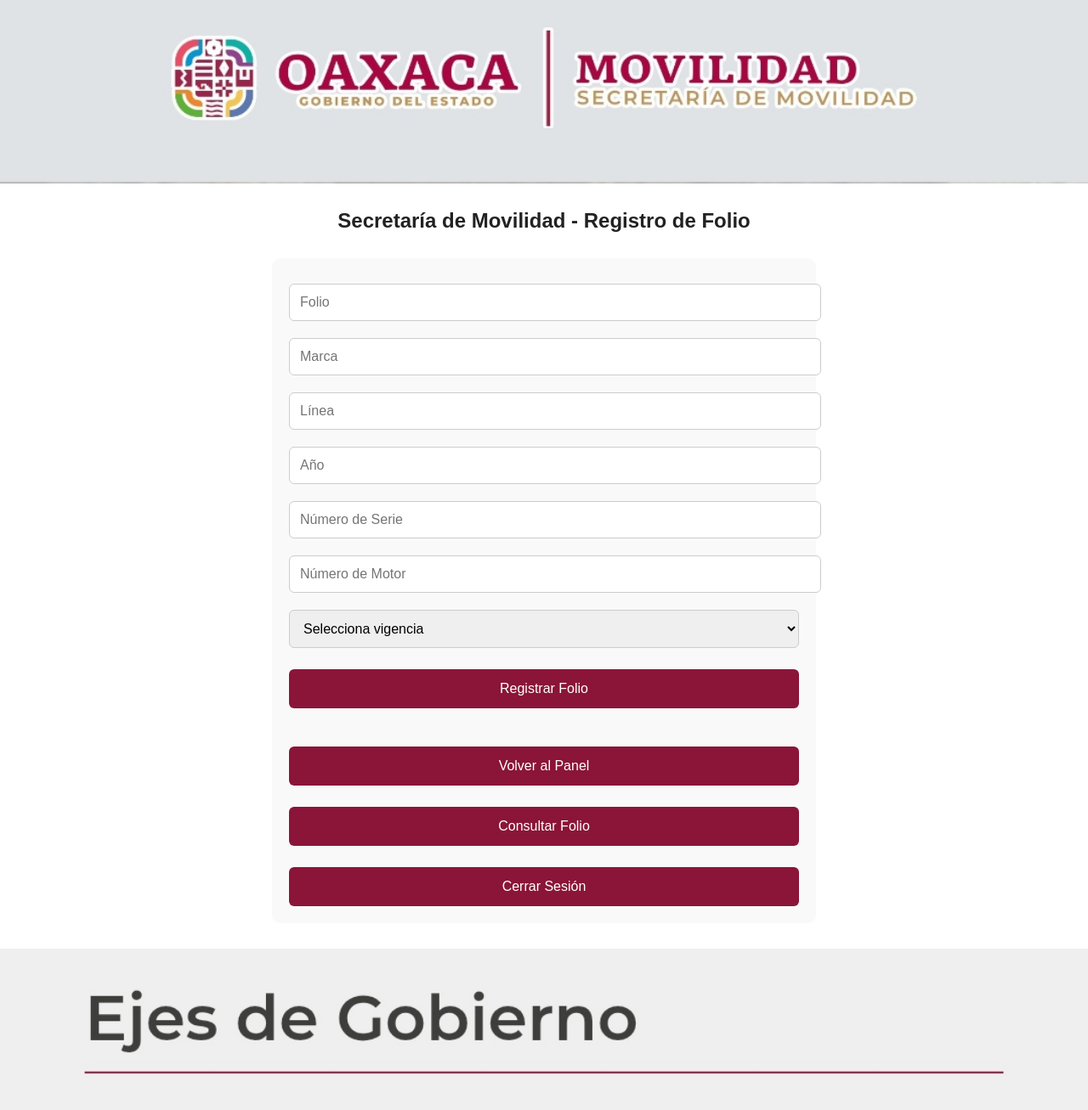
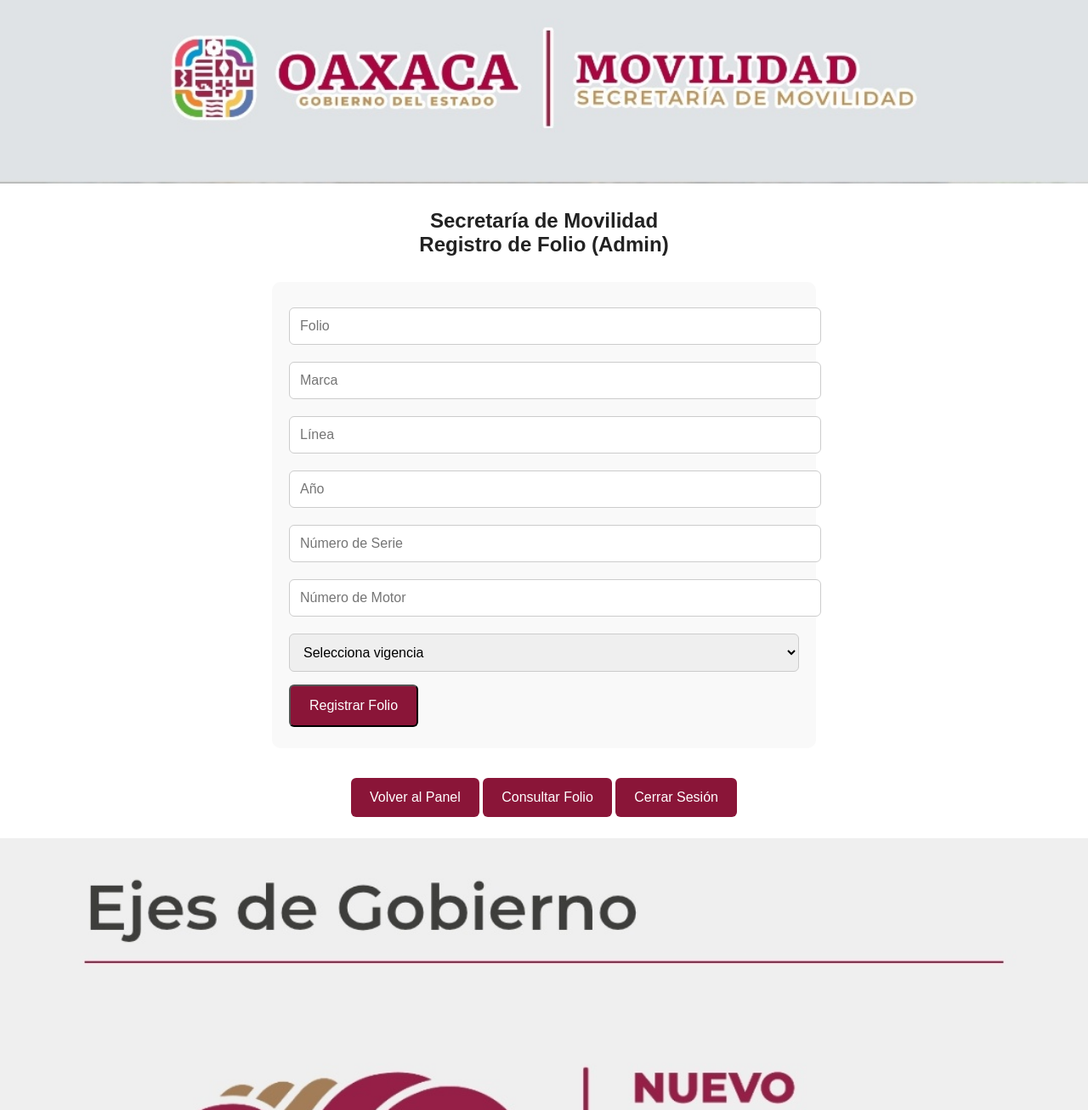
Before and after one commit to Gsr1989/Oaxaca, a Flask app: page /registro_admin in a window 1280 px wide. Shown: the part 1001-2308 px from the top of the page at 85% size. Run offline with Flask 3, Linux system fonts and the light colour scheme; the visitor is signed in with stand-in values (Sample User, id 1).

Commit message:
Update registro_admin.html

```diff
--- a/templates/registro_admin.html
+++ b/templates/registro_admin.html
@@ -2,7 +2,7 @@
 <html lang="es">
 <head>
     <meta charset="UTF-8">
-    <title>Registro de Folio (Admin)</title>
+    <title>Secretaría de Movilidad - Registro de Folio (Admin)</title>
     <meta name="viewport" content="width=device-width, initial-scale=1">
     <style>
         body {
@@ -11,12 +11,12 @@
             margin: 0;
             padding: 0;
         }
-
-        header img, .img-intermedia img, footer img {
+        header img,
+        .img-intermedia img,
+        footer img {
             width: 100%;
             display: block;
         }
-
         .titulo {
             text-align: center;
             font-size: 24px;
@@ -24,7 +24,6 @@
             font-weight: bold;
             color: #222;
         }
-
         .formulario {
             max-width: 600px;
             margin: 30px auto;
@@ -32,7 +31,6 @@
             border-radius: 10px;
             background-color: #f9f9f9;
         }
-
         input, select {
             width: 100%;
             padding: 12px;
@@ -41,24 +39,22 @@
             border: 1px solid #ccc;
             font-size: 16px;
         }
-
         .btn {
+            display: inline-block;
             background-color: #8a1538;
             color: white;
-            border: none;
+            text-decoration: none;
+            text-align: center;
             padding: 14px 22px;
             font-size: 16px;
             border-radius: 6px;
             cursor: pointer;
             transition: background-color 0.3s ease;
-            width: 100%;
-            margin-top: 15px;
+            margin: 5px 0;
         }
-
         .btn:hover {
             background-color: #6e0f2f;
         }
-
         .flash-message {
             padding: 10px;
             margin: 15px auto;
@@ -69,26 +65,22 @@
             font-weight: bold;
             text-align: center;
         }
-
         .success {
-            background-color: green;
+            background-color: #4CAF50;
         }
-
         .error {
-            background-color: red;
+            background-color: #f44336;
         }
-
         .botones-acciones {
-            margin-top: 30px;
-            display: flex;
-            flex-direction: column;
-            gap: 10px;
+            text-align: center;
+            margin: 20px auto;
         }
-
         @media (max-width: 600px) {
             .titulo {
-                font-size: 22px;
-                margin-top: 20px;
+                font-size: 20px;
+            }
+            .btn {
+                width: 90%;
             }
         }
     </style>
@@ -99,7 +91,7 @@
     <img src="{{ url_for('static', filename='Oaxacaarriba.jpg') }}" alt="Encabezado">
 </header>
 
-<div class="titulo">Secretaría de Movilidad - Registro de Folio</div>
+<div class="titulo">Secretaría de Movilidad<br>Registro de Folio (Admin)</div>
 
 {% with messages = get_flashed_messages(with_categories=true) %}
   {% if messages %}
@@ -109,35 +101,27 @@
   {% endif %}
 {% endwith %}
 
-<form method="POST" class="formulario">
-    <input type="text" name="folio" placeholder="Folio" required>
-    <input type="text" name="marca" placeholder="Marca" required>
-    <input type="text" name="linea" placeholder="Línea" required>
-    <input type="number" name="anio" placeholder="Año" required>
-    <input type="text" name="serie" placeholder="Número de Serie" required>
-    <input type="text" name="motor" placeholder="Número de Motor" required>
-
+<form action="{{ url_for('registro_admin') }}" method="POST" class="formulario">
+    <input type="text"   name="folio"   placeholder="Folio"               required>
+    <input type="text"   name="marca"   placeholder="Marca"               required>
+    <input type="text"   name="linea"   placeholder="Línea"               required>
+    <input type="number" name="anio"    placeholder="Año"                 required>
+    <input type="text"   name="serie"   placeholder="Número de Serie"     required>
+    <input type="text"   name="motor"   placeholder="Número de Motor"     required>
     <select name="vigencia" required>
         <option value="">Selecciona vigencia</option>
         <option value="30">30 días</option>
         <option value="60">60 días</option>
         <option value="90">90 días</option>
     </select>
+    <button type="submit" class="btn">Registrar Folio</button>
+</form>
 
-    <button type="submit" class="btn">Registrar Folio</button>
-
-    <div class="botones-acciones">
-        <a href="{{ url_for('admin') }}">
-            <button type="button" class="btn">Volver al Panel</button>
-        </a>
-        <a href="{{ url_for('consulta_folio') }}">
-            <button type="button" class="btn">Consultar Folio</button>
-        </a>
-        <a href="{{ url_for('logout') }}">
-            <button type="button" class="btn">Cerrar Sesión</button>
-        </a>
-    </div>
-</form>
+<div class="botones-acciones">
+    <a class="btn" href="{{ url_for('admin') }}">Volver al Panel</a>
+    <a class="btn" href="{{ url_for('consulta_folio') }}">Consultar Folio</a>
+    <a class="btn" href="{{ url_for('logout') }}">Cerrar Sesión</a>
+</div>
 
 <div class="img-intermedia">
     <img src="{{ url_for('static', filename='Oaxacaabajo.jpg') }}" alt="Franja intermedia">
```
